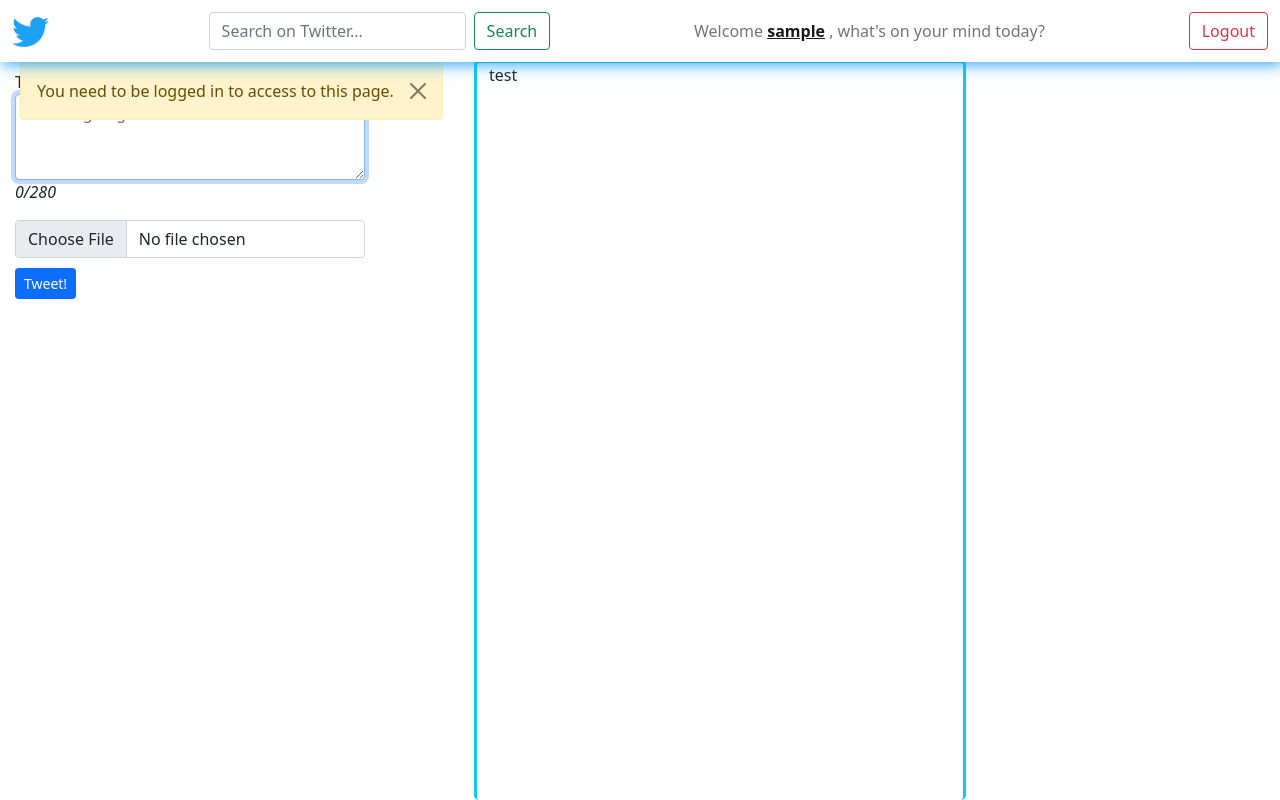
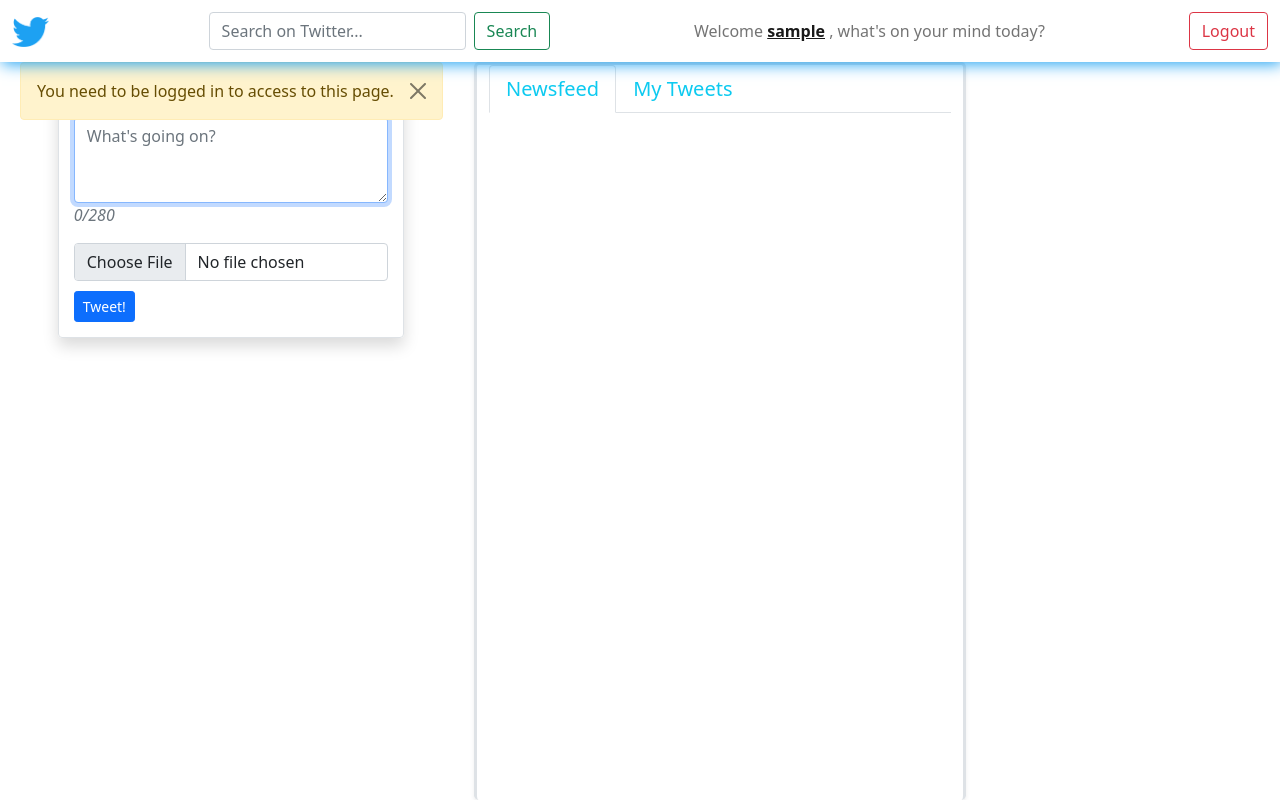
Before and after one commit to grochedix/twitter, a Django app: page /home/?next=/tweet/ in a window 1280 px wide. Run offline with Django 3.2, Linux system fonts and the light colour scheme; the visitor is signed in with stand-in values (Sample User, id 1); data comes from the database, SQL or seed files in the repository; data that the repository does not hold is empty.

Commit message:
display tweets

```diff
--- a/twitter/tweetApp/forms.py
+++ b/twitter/tweetApp/forms.py
@@ -17,7 +17,7 @@ class TweetForm(forms.ModelForm):
             {
                 "class": "form-control",
                 "rows": "3",
-                "style": "max-width: 350px",
+                "style": "max-width: 450px; margin-top:5px",
                 "autofocus": '""',
                 "placeholder": "What's going on?",
             }
--- a/twitter/tweetApp/templates/tweetApp/newsfeed.html
+++ b/twitter/tweetApp/templates/tweetApp/newsfeed.html
@@ -1,20 +1,59 @@
-<div class="row" style="min-height: 100%; padding-top: 60px;">
-    <div class="col-md">
-        <form style="margin-left: 15px;" method="POST" action="{% url 'tweet' %}" enctype="multipart/form-data">
+<div class="row" style="min-height: 100%; padding-top: 62px;">
+    <div class="col-md ">
+        <form class="border rounded shadow " style="padding: 15px; max-width: 75%; margin: auto; margin-top: 10px;" method="POST" action="{% url 'tweet' %}" enctype="multipart/form-data">
             {% csrf_token %}
             {{ tweet_form.non_field_errors }}
-                <label for="{{ tweet_form.content.id_for_label }}" style="margin-top: 10px">Tweet:</label>
+                <label for="{{ tweet_form.content.id_for_label }}" class="text-muted">Tweet:</label>
                 {{ tweet_form.content.errors }}
                 {{ tweet_form.content }}
-                <p><em id="tweet_len">0/280</em></p>
+                <p class="text-muted"><em id="tweet_len">0/280</em></p>
                 {{ tweet_form.image.errors }}
                 {{ tweet_form.image }}
                 <input class="btn btn-primary btn-sm" type="submit" style="margin-top:10px;" value="Tweet!">
 
         </form>
     </div>
-    <div class="col-md border border-info overflow-auto border-3 rounded-3 border-bottom-0" style="min-height: 100%; max-height: 100%;"> test</div>
-    <div class="col-md-3 d-none d-lg-block"></div>
+    <div class="col-md border border border-3 rounded-3 border-bottom-0 shadow-sm overflow-hidden" style="min-height: 100%; max-height: 100%; position: relative;">
+        <ul class="nav nav-tabs" id="myTab" role="tablist">
+            <li class="nav-item" role="presentation">
+                <button class="nav-link active" id="newsfeed-tab" data-bs-toggle="tab" data-bs-target="#newsfeed" type="button" role="tab" aria-controls="newsfeed" aria-selected="true"><span class="lead text-info">Newsfeed</span></button>
+            </li>
+            <li class="nav-item" role="presentation">
+                <button class="nav-link" id="my_tweets-tab" data-bs-toggle="tab" data-bs-target="#my_tweets" type="button" role="tab" aria-controls="my_tweets" aria-selected="false"><span class="lead text-info">My Tweets</span></button>
+            </li>
+        </ul>
+        <div class="tab-content overflow-auto" id="myTabContent" style="height: 94%; width: 100%; position: absolute; padding: auto;">
+            <div class="tab-pane fade show active" id="newsfeed" role="tabpanel" aria-labelledby="newsfeed-tab">
+                <table class="table table-hover overflow-auto" >
+                    <tbody>
+                        {% for tweet in newsfeed %}
+                        <tr>
+                            <td scope="row">
+                                {% include "tweetApp/tweet.html" %}
+                            </td>
+                        </tr>
+                        {% endfor %}
+                    </tbody>
+                </table>
+            </div>
+            <div class="tab-pane fade" id="my_tweets" role="tabpanel" aria-labelledby="my_tweets-tab" >
+                <table class="table table-hover">
+                    <tbody>
+                        {% for tweet in personnal_tweets %}
+                        <tr>
+                            <td scope="row">
+                                {% include "tweetApp/tweet.html" %}
+                            </td>
+                        </tr>
+                        {% endfor %}
+                </tbody>
+                </table>
+            </div>
+        </div>
+    </div>
+    <div class="col-md-3 d-none d-lg-block">
+
+    </div>
 
     <script>
         tweet_len = document.getElementById('tweet_len');
--- a/twitter/tweetApp/urls.py
+++ b/twitter/tweetApp/urls.py
@@ -4,6 +4,6 @@ from .views import HomePageView, redirect_homepage, tweetView
 
 urlpatterns = [
     path("home/", HomePageView.as_view(), name="home"),
-    path("/tweet/", tweetView, name="tweet"),
+    path("tweet/", tweetView, name="tweet"),
     path("", redirect_homepage),
 ]
--- a/twitter/tweetApp/views.py
+++ b/twitter/tweetApp/views.py
@@ -5,6 +5,7 @@ from django.contrib.auth.decorators import login_required
 from django.views.decorators.http import require_POST
 
 from .forms import TweetForm
+from .models import Tweet, Follow
 
 
 def redirect_homepage(request):
@@ -31,8 +32,19 @@ class HomePageView(TemplateView):
                 messages.WARNING,
                 "You need to be logged in to access to this page.",
             )
-        if self.request.user.is_authenticated and "tweet_form" not in context:
-            context.update({"tweet_form": TweetForm()})
+        if self.request.user.is_authenticated:
+            user = self.request.user
+            newsfeed = Tweet.objects.filter(
+                author__in=Follow.objects.filter(followed=user).values_list("followed")
+            ).select_related('author').order_by('-date')[:100]
+            personnal_tweets = Tweet.objects.filter(author=user).select_related('author', 'author__profile').order_by('-date')[:100]
+            context.update(
+                {
+                    "tweet_form": TweetForm(),
+                    "newsfeed": newsfeed,
+                    "personnal_tweets": personnal_tweets,
+                }
+            )
         return context
 
 
@@ -45,4 +57,9 @@ def tweetView(request):
         tweet.author = request.user
         tweet.save()
         return redirect(request.META["HTTP_REFERER"])
-    return redirect("home", {"tweet_form": form})
+    messages.add_message(
+        request,
+        messages.WARNING,
+        "The tweet could not be created!",
+    )
+    return redirect("home")
```
Also changed, not shown: twitter/tweetApp/templates/tweetApp/tweet.html (added, +17 -0 lines).
